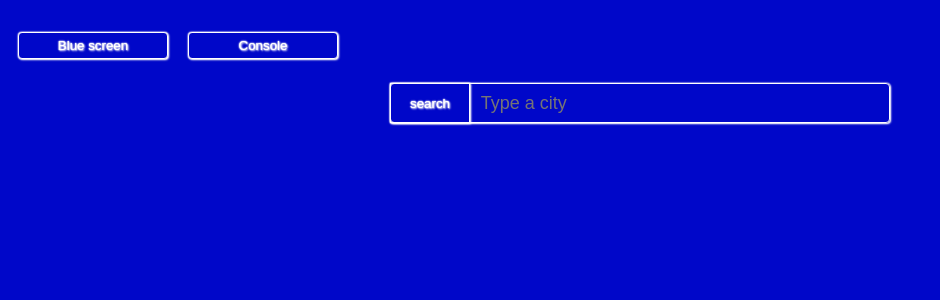
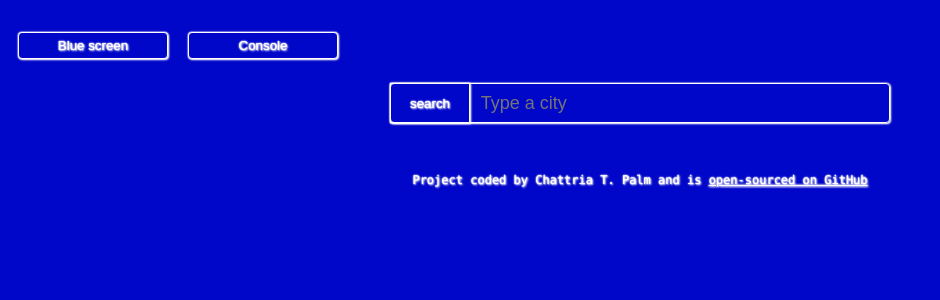
Before and after one commit to chattria/react_w4, a React (Create React App) app: page / in a window 1280 px wide. Shown: the top 300 px of the page, without its empty margins (0-940 px from the left). Built offline with nearby package versions, Linux system fonts and the light colour scheme.

Commit message:
Footer
Added footer

```diff
--- a/src/App.js
+++ b/src/App.js
@@ -2,12 +2,14 @@ import "./App.css";
 import React from "react";
 import WeatherApp from "./WeatherApp";
 import ThemeButton from "./ThemeButton";
+import Footer from "./Footer";
 
 function App() {
   return (
     <div className="App">
       <ThemeButton />
       <WeatherApp />
+      <Footer />
     </div>
   );
 }
--- /dev/null
+++ b/src/Footer.css
@@ -0,0 +1,13 @@
+#info {
+  font-size: 12px;
+  text-align: center;
+  margin: 50px auto;
+}
+
+#info-link {
+  color: var(--first-text-color);
+}
+
+#info-link:hover {
+  color: var(--second-text-color);
+}
--- /dev/null
+++ b/src/Footer.js
@@ -0,0 +1,17 @@
+import React from "react";
+import "./Footer.css";
+
+export default function Footer() {
+  return (
+    <p id="info">
+      Project coded by Chattria T. Palm and is{" "}
+      <a
+        href="https://github.com/chattria/react_w4"
+        target="_blank"
+        id="info-link"
+      >
+        open-sourced on GitHub
+      </a>
+    </p>
+  );
+}
```
